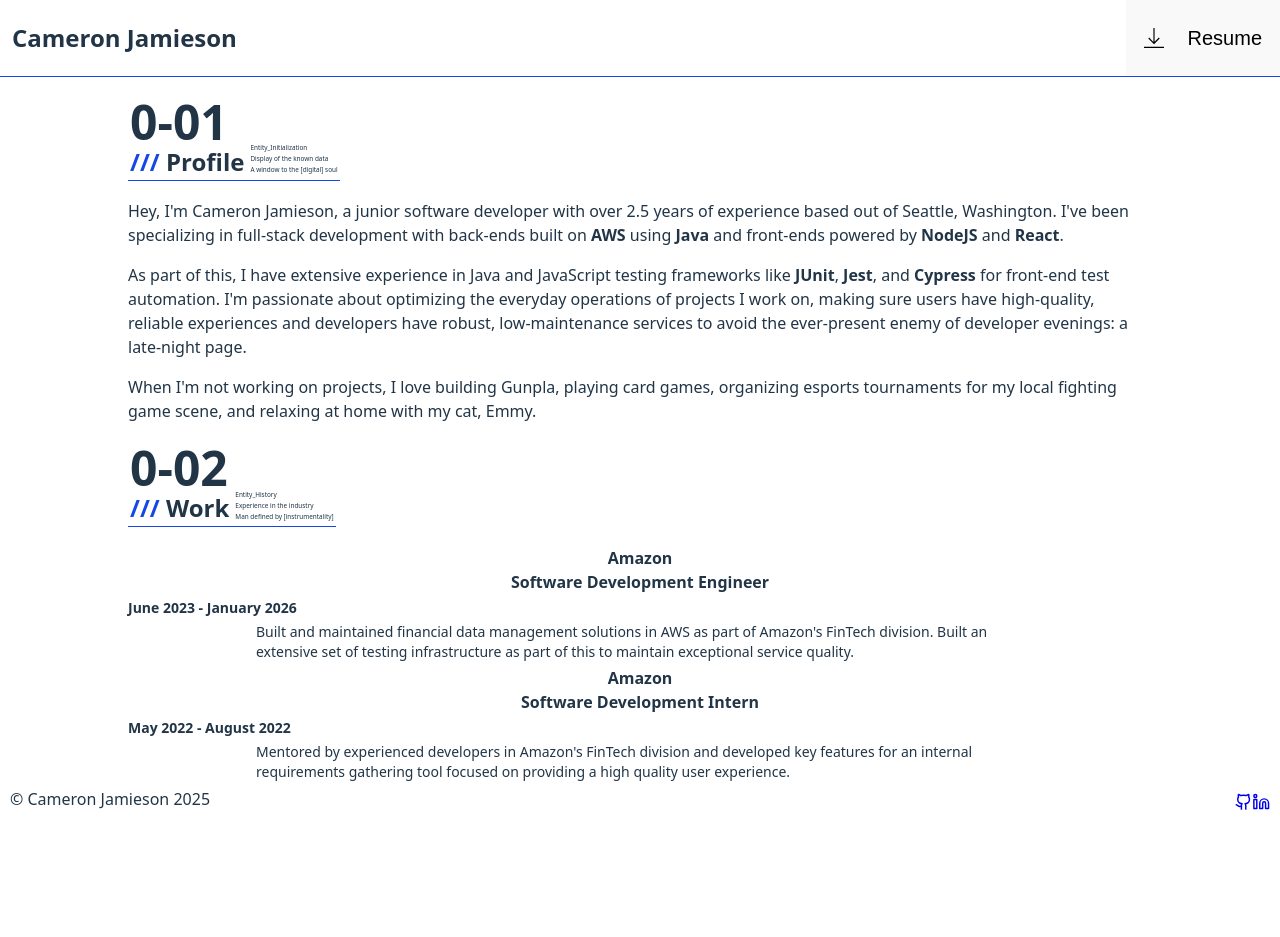
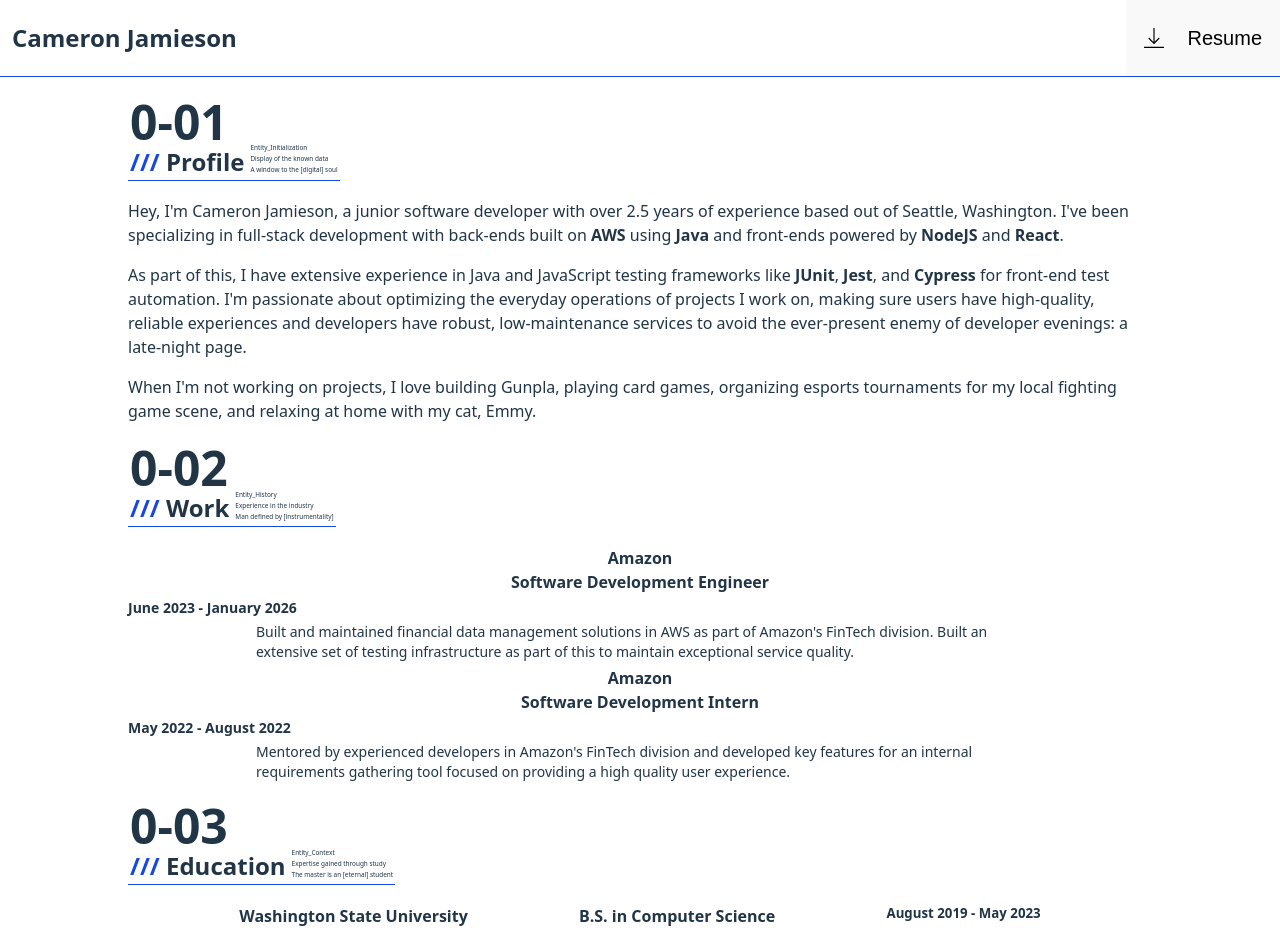
Before and after one commit to Camemes19/personal-web, a React (Vite) app: page / in a window 1280 px wide. Shown: the top 937 px of the page. Before the commit the page ends 827 px from the top, so only its background shows below. Built offline with nearby package versions, Linux system fonts and the light colour scheme.

Commit message:
feat: Added initial EducationWidget

```diff
--- a/src/About.jsx
+++ b/src/About.jsx
@@ -1,5 +1,5 @@
-import {LuUser} from "react-icons/lu";
 import ExperienceWidget from "./components/ExperienceWidget.jsx";
+import EducationWidget from "./components/EducationWidget.jsx";
 
 export function About() {
 
@@ -36,6 +36,7 @@
                 </p>
             </div>
             <ExperienceWidget />
+            <EducationWidget />
         </div>
     )
     /** TODO Add sections for:
--- /dev/null
+++ b/src/components/EducationWidget.jsx
@@ -0,0 +1,24 @@
+export function EducationWidget() {
+    return (
+      <div className={"experience mx-auto rounded-lg max-w-[80%]"}>
+          <h3 className={"grid h-1/10 p-0.5 auto-cols-max w-fit items-end border-b border-b-blue-700"}>
+              <b className={"text-5xl col-start-1 me-1"}>0-03</b>
+              <div className={"me-1.5 text-2xl col-start-1"}>
+                  <b className={"font-black text-blue-700"}>///</b> Education
+              </div>
+              <div className={"text-[0.4rem] font-light col-start-2 row-start-1 row-span-2"}>
+                  <p className={"my-1"}>Entity_Context</p>
+                  <p className={"my-1"}>Expertise gained through study</p>
+                  <p className={"my-1"}>The master is an [eternal] student</p>
+              </div>
+          </h3>
+          <div className={"flex justify-evenly"}>
+              <h4>Washington State University</h4>
+              <h4>B.S. in Computer Science</h4>
+              <h5>August 2019 - May 2023</h5>
+          </div>
+      </div>
+    );
+}
+
+export default EducationWidget;
```
